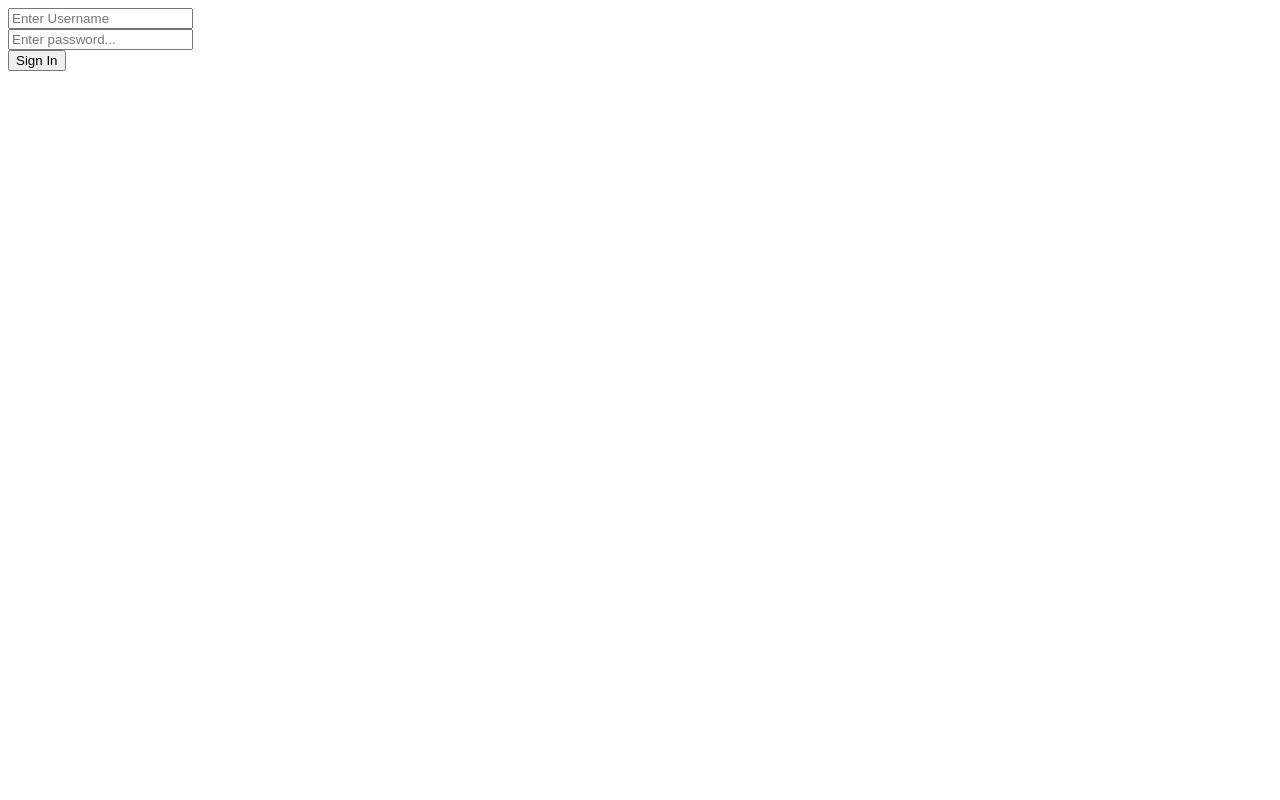
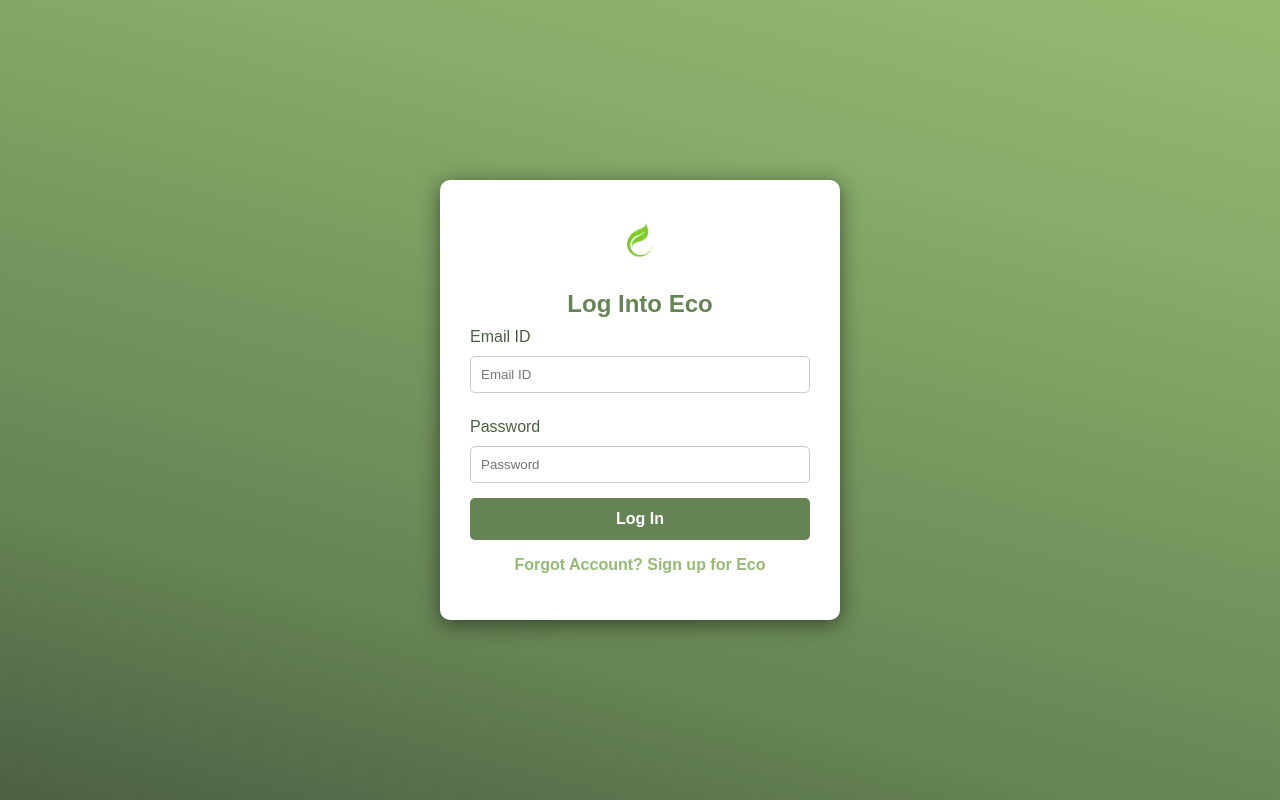
Before and after one commit to KimShinDA/KimShinDA.github.io, a plain HTML site: page Web Design Review/index.html in a window 1280 px wide. Drawn offline with Linux system fonts and the light colour scheme.

Commit message:
01/20/25 1648

```diff
--- a/Web Design Review/index.html
+++ b/Web Design Review/index.html
@@ -1,19 +1,135 @@
 <!DOCTYPE html>
 <html lang="en">
 <head>
-    <meta charset="UTF-8">
-    <meta name="viewport" content="width=device-width, initial-scale=1.0">
-    <title>Login</title>
+  <meta charset="UTF-8">
+  <meta name="viewport" content="width=device-width, initial-scale=1.0">
+  <title>Login Form</title>
+  <style>
+    * {
+      box-sizing: border-box;
+    }
+    body {
+      margin: 0;
+      display: flex;
+      justify-content: center;
+      align-items: center;
+      height: 100vh;
+      background: linear-gradient(15deg, #4b6043, #658354, #75975e, #87ab69, #95bb72);
+      font-family: Arial, sans-serif;
+      color: #2f1110;
+    }
+
+    .container {
+      background: white;
+      border-radius: 10px;
+      box-shadow: 0 4px 20px rgba(0, 0, 0, 0.5);
+      width: 100%;
+      max-width: 400px;
+      padding: 30px;
+    }
+
+    .logo {
+      display: flex;
+      justify-content: center;
+      margin-bottom: 20px;
+    }
+
+    .logo img {
+      width: 60px;
+      height: 60px;
+      border-radius: 50%;
+    }
+
+    h2 {
+      text-align: center;
+      margin: 10px 0;
+      color: #658354;
+    }
+
+    label {
+      margin: 10px 0 5px;
+      display: block;
+      color: #4b6043;
+    }
+
+    input[type="text"], input[type="password"] {
+      width: 100%;
+      padding: 10px;
+      margin: 5px 0 15px;
+      border: 1px solid #ccc;
+      border-radius: 5px;
+
+    }
+
+    input[type="submit"] {
+
+      background-color: #658354;
+      color: white;
+      padding: 12px;
+      border: none;
+      border-radius: 5px;
+      width: 100%;
+      cursor: pointer;
+      font-size: 16px;
+      font-weight: bolder;
+    }
+
+    input[type="submit"]:hover {
+      background-color: #75975e;
+    }
+
+    .bottom-link {
+      text-align: center;
+      margin-top: 15px;
+
+    }
+
+    .bottom-link a {
+      text-decoration: none;
+      color: #95bb72;
+      font-weight: bold;
+    }
+
+    .bottom-link a:hover {
+      color: #658354;
+    }
+
+    a:link {
+        text-decoration: none;
+      }
+
+      a:visited {
+        text-decoration: none;
+      }
+
+      a:hover {
+        text-decoration: underline;
+      }
+
+      .dot{
+        color: grey;
+        font-size: xx-large;
+      }
+
+
+  </style>
 </head>
 <body>
-
-    <div class="container">
-        <form-group:get>
-            <div class="form-group"><input type="text" name="" id="" placeholder="Enter Username"></div>
-            <div class="form-group"><input type="password" name="" id="" placeholder="Enter password..."></div>
-            <div class="form-group"><button type="submit">Sign In</button></div>
-        </form-group:get>
+  <div class="container">
+    <div class="logo">
+      <img src="Logo.png" alt="Logo">
     </div>
-
+    <h2>Log Into Eco</h2>
+    <form>
+      <label for="email">Email ID</label>
+      <input type="text" id="email" name="email" placeholder="Email ID" required>
+      <label for="password">Password</label>
+      <input type="password" id="password" name="password" placeholder="Password" required>
+      <input type="submit" value="Log In">
+      <div class="bottom-link">
+        <p><a>Forgot Account? </a> <a href="SIGN_UP-CODE">Sign up for Eco</a></p>
+    </div>
+    </form>
+  </div>
 </body>
 </html>
```
Also changed, not shown: Web Design Review/Logo.png (added).
